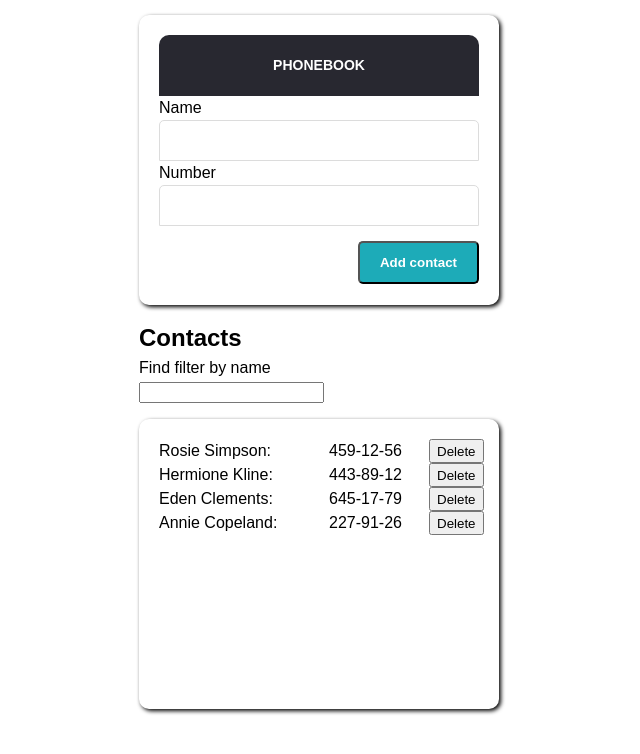
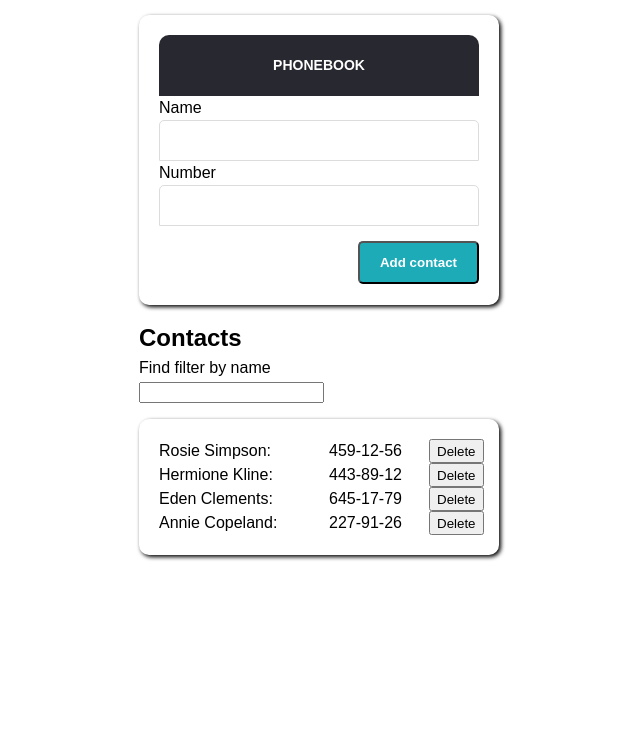
Before and after one commit to swcAlexander/goit-react-hw-02-phonebook, a React (Create React App) app: page / in a window 1280 px wide. Shown: the top 754 px of the page, without its empty margins (351-991 px from the left). Built offline with nearby package versions, Linux system fonts and the light colour scheme.

Commit message:
edit a mistake

```diff
--- a/src/components/ContactList/ContactList.module.css
+++ b/src/components/ContactList/ContactList.module.css
@@ -1,6 +1,6 @@
 .contactList {
   width: 320px;
-  height: 250px;
+  height: auto;
   background: #fff;
   border-radius: 10px;
   margin: 5% auto;
```
